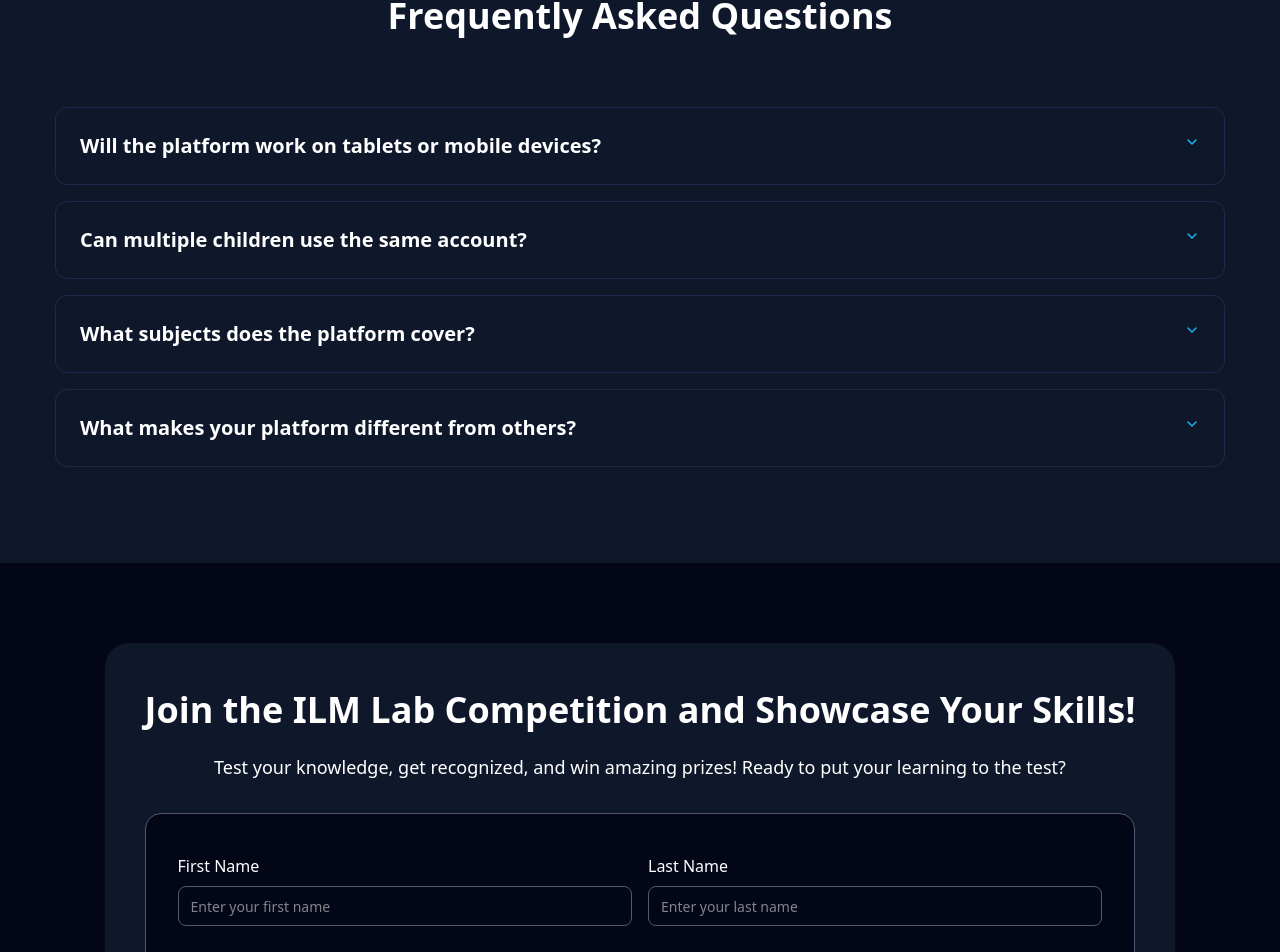
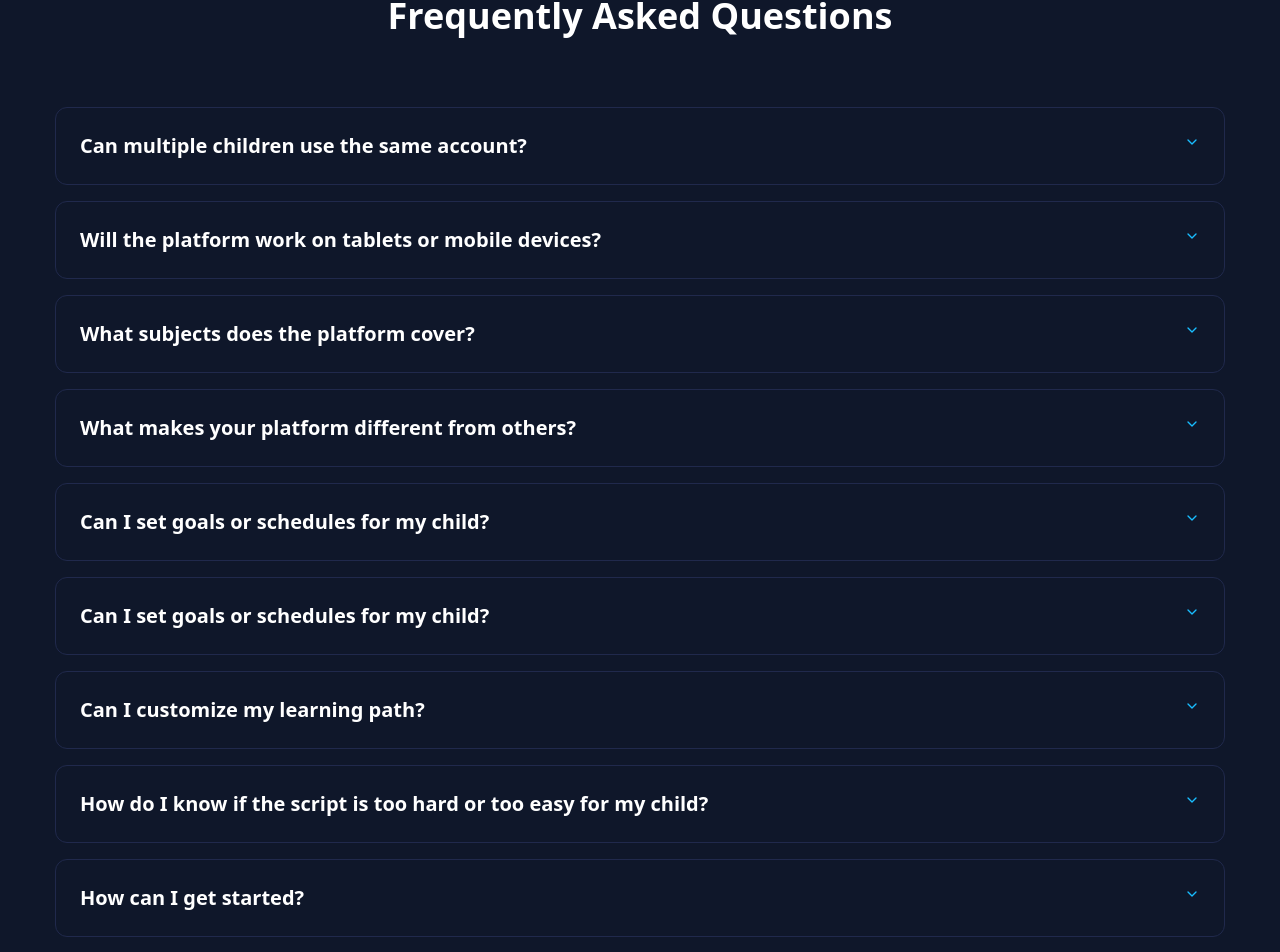
Before and after one commit to ILM-AI-LTD/ilm-ai-frontend, a Next.js app: page / in a window 1280 px wide. Shown: the part 4377-5329 px from the top of the page. Built offline with nearby package versions, Linux system fonts and the light colour scheme.

Commit message:
Refactor FAQSection and HeroSection components

```diff
--- a/feature/landing/components/faq/FAQSection.tsx
+++ b/feature/landing/components/faq/FAQSection.tsx
@@ -7,21 +7,42 @@
 
 const faqItems = [
     {
-        question: "Will the platform work on tablets or mobile devices?",
-        answer: ""
-    },
-    {
         question: "Can multiple children use the same account?",
         answer: "We offer family and multi-learner plans that allow you to manage multiple profiles under one account."
     },
     {
+        question: "Will the platform work on tablets or mobile devices?",
+        answer: "Absolutely. ILM AI is optimized for desktops, tablets, and smartphones, both Android and iOS."
+    },
+    {
         question: "What subjects does the platform cover?",
-        answer: ""
+        answer: "Currently, ILM AI covers Maths, Physics, Chemistry, and Biology"
     },
     {
         question: "What makes your platform different from others?",
-        answer: ""
-    }
+        answer: "Our platform combines interactive lessons, smart progress tracking, and personalised learning paths to create a truly engaging and adaptive learning experience."
+    },
+    {
+        question: "Can I set goals or schedules for my child?",
+        answer: "Yes! Our platform allows parents to set learning goals and timetables to build healthy learning habits."
+    },
+    {
+        question: "Can I set goals or schedules for my child?",
+        answer: "Yes! Our platform allows parents to set learning goals and timetables to build healthy learning habits."
+    },
+    {
+        question: "Can I customize my learning path?",
+        answer: "Absolutely! You can personalise your learning experience by selecting specific topics or skills you wish to focus on, and adjust your pace accordingly."
+    },
+    {
+        question: "How do I know if the script is too hard or too easy for my child?",
+        answer: "The platform uses performance analytics to adjust difficulty automatically and alerts parents if changes are recommended."
+    },
+    {
+        question: "How can I get started?",
+        answer: "Simply sign up, create a profile, and select the subjects you want to study. You can begin exploring lessons and resources immediately!"
+    },
+
 ];
 
 
--- a/feature/landing/components/hero/HeroSection.tsx
+++ b/feature/landing/components/hero/HeroSection.tsx
@@ -3,7 +3,7 @@
 
 const HeroSection = () => {
     return (
-        <div className="relative py-20 px-6 md:px-10 2xl:px-[135px] h-svh bg-primary-bg-color flex flex-col items-center justify-center overflow-hidden">
+        <div className="relative py-20 px-6 md:px-10 2xl:px-[135px] w-full h-dvh bg-primary-bg-color flex flex-col items-center justify-center overflow-hidden">
 
             <video
                 className="absolute inset-0 object-cover w-full h-full z-0 mask-t-from-10% mask-b-from-10%"
```
